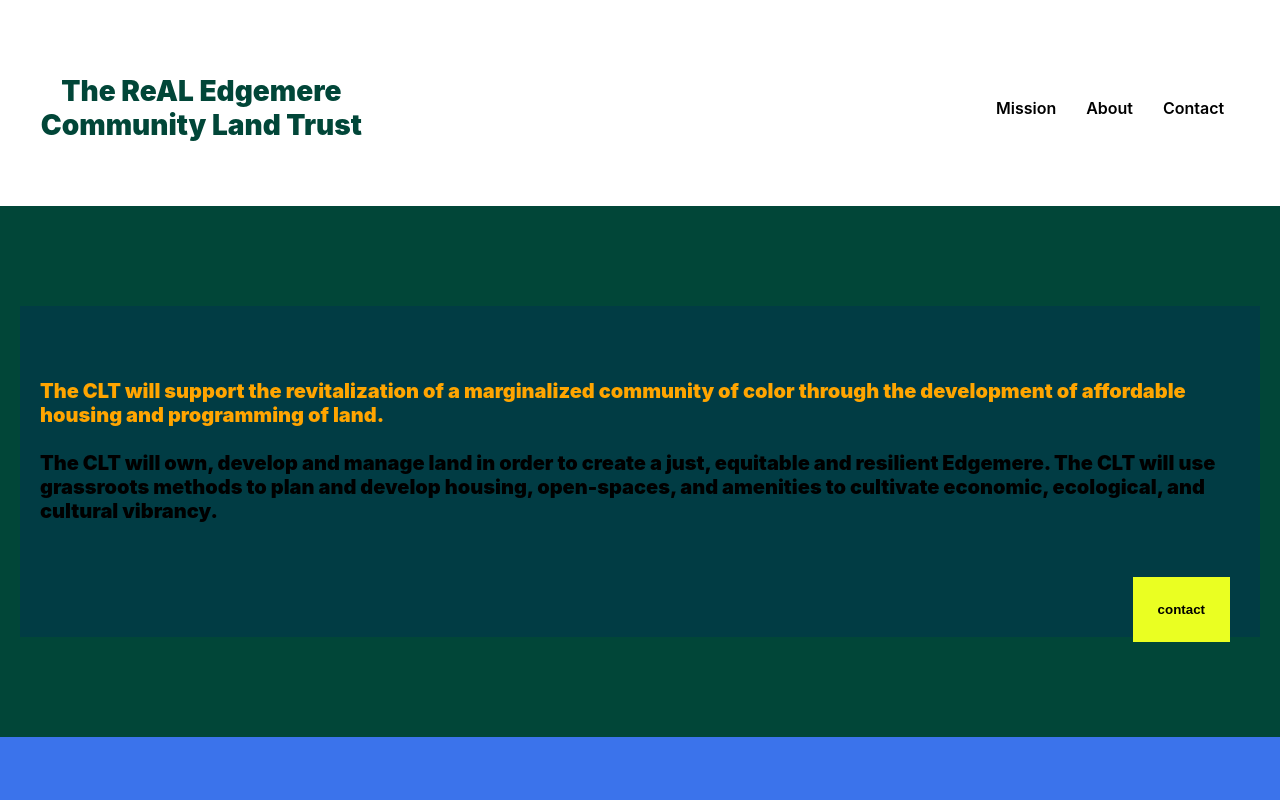
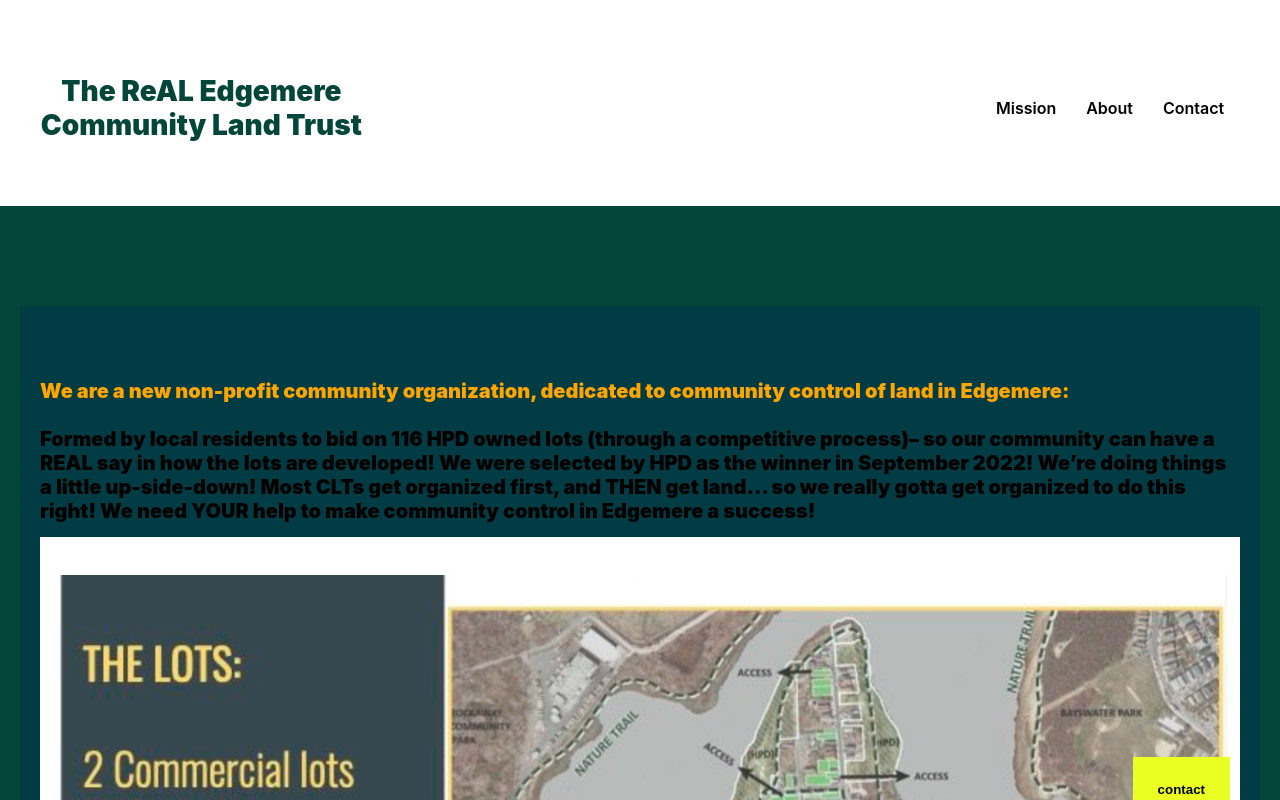
Before and after one commit to TaylorWill94/CLTmobile, a React (Create React App) app: page /about in a window 1280 px wide. Shown: the top 800 px of the page. Built offline with nearby package versions, Linux system fonts and the light colour scheme.

Commit message:
Adds image to about

```diff
--- a/src/components/About/About.css
+++ b/src/components/About/About.css
@@ -20,10 +20,14 @@
     color: rgb(0, 0, 0);
   }
 
+  .plans-img {
+    max-width: 100%;
+  }
+
   .read-more {
     position: absolute;
     right: 50px;
-    margin-top: 40px;
+    margin-top: 220px;
     padding: 25px;
     background: rgb(234, 255, 34);
     color: rgb(0, 0, 0);
--- a/src/components/About/About.js
+++ b/src/components/About/About.js
@@ -1,4 +1,5 @@
 import "./About.css";
+import plans from "./plans.png";
 import { Link } from "react-router-dom";
 
 function About() {
@@ -7,17 +8,20 @@
       <div className="about-sec">
         <h1 className="about-bio">
           <span style={{ color: "orange" }}>
-            The CLT will support the revitalization of a marginalized community
-            of color through the development of affordable housing and
-            programming of land.
+            We are a new non-profit community organization, dedicated to
+            community control of land in Edgemere:
           </span>{" "}
           <br />
           <br />
-          The CLT will own, develop and manage land in order to create a just,
-          equitable and resilient Edgemere. The CLT will use grassroots methods
-          to plan and develop housing, open-spaces, and amenities to cultivate
-          economic, ecological, and cultural vibrancy.
+          Formed by local residents to bid on 116 HPD owned lots (through a
+          competitive process)– so our community can have a REAL say in how the
+          lots are developed! We were selected by HPD as the winner in September
+          2022! We’re doing things a little up-side-down! Most CLTs get
+          organized first, and THEN get land… so we really gotta get organized
+          to do this right! We need YOUR help to make community control in
+          Edgemere a success!
         </h1>
+        <img className="plans-img" src={plans} alt="shows community plans" />
         <Link to="/contact">
           <button className="read-more">contact</button>
         </Link>
```
Also changed, not shown: src/components/About/plans.png (added).
